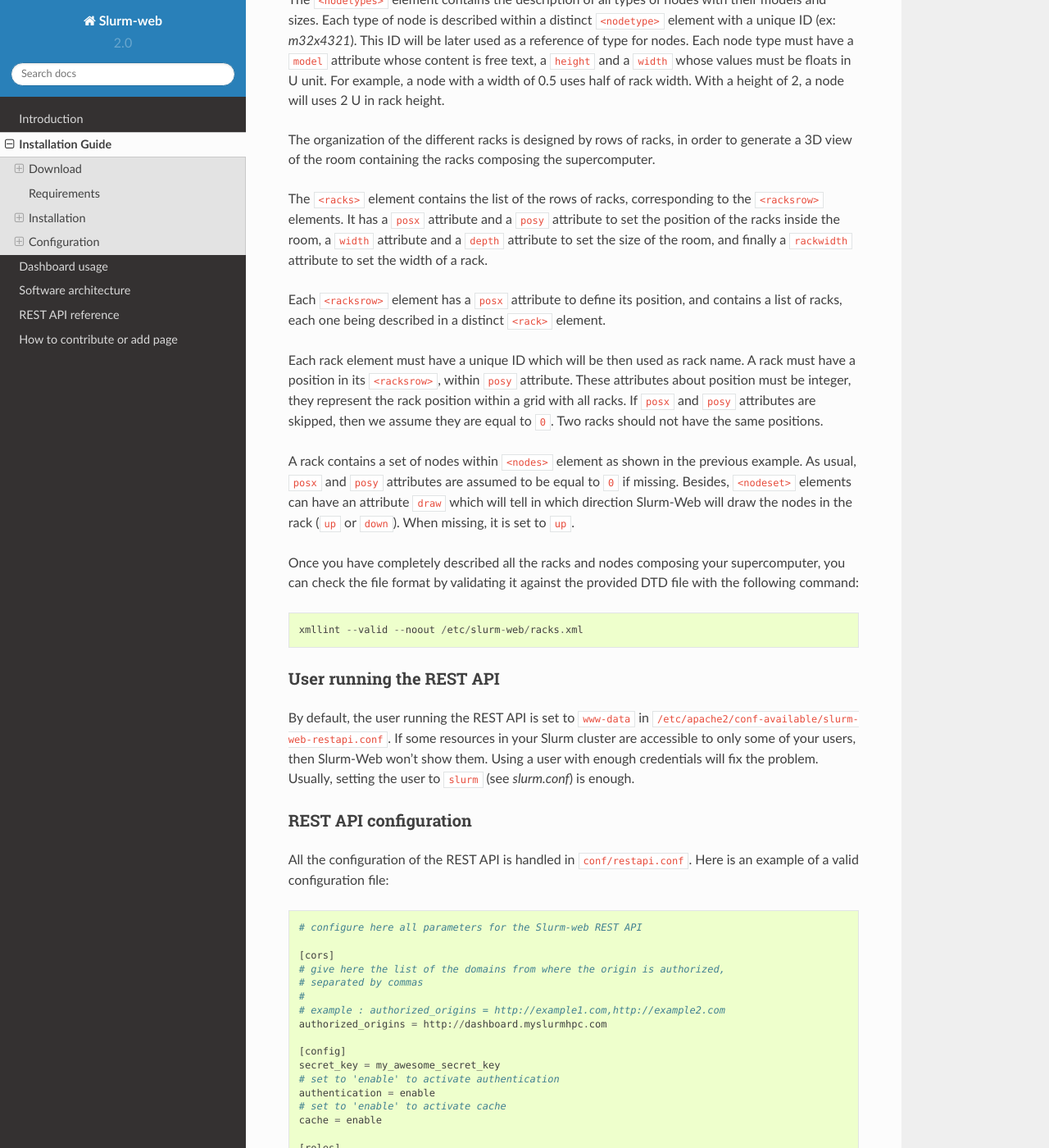
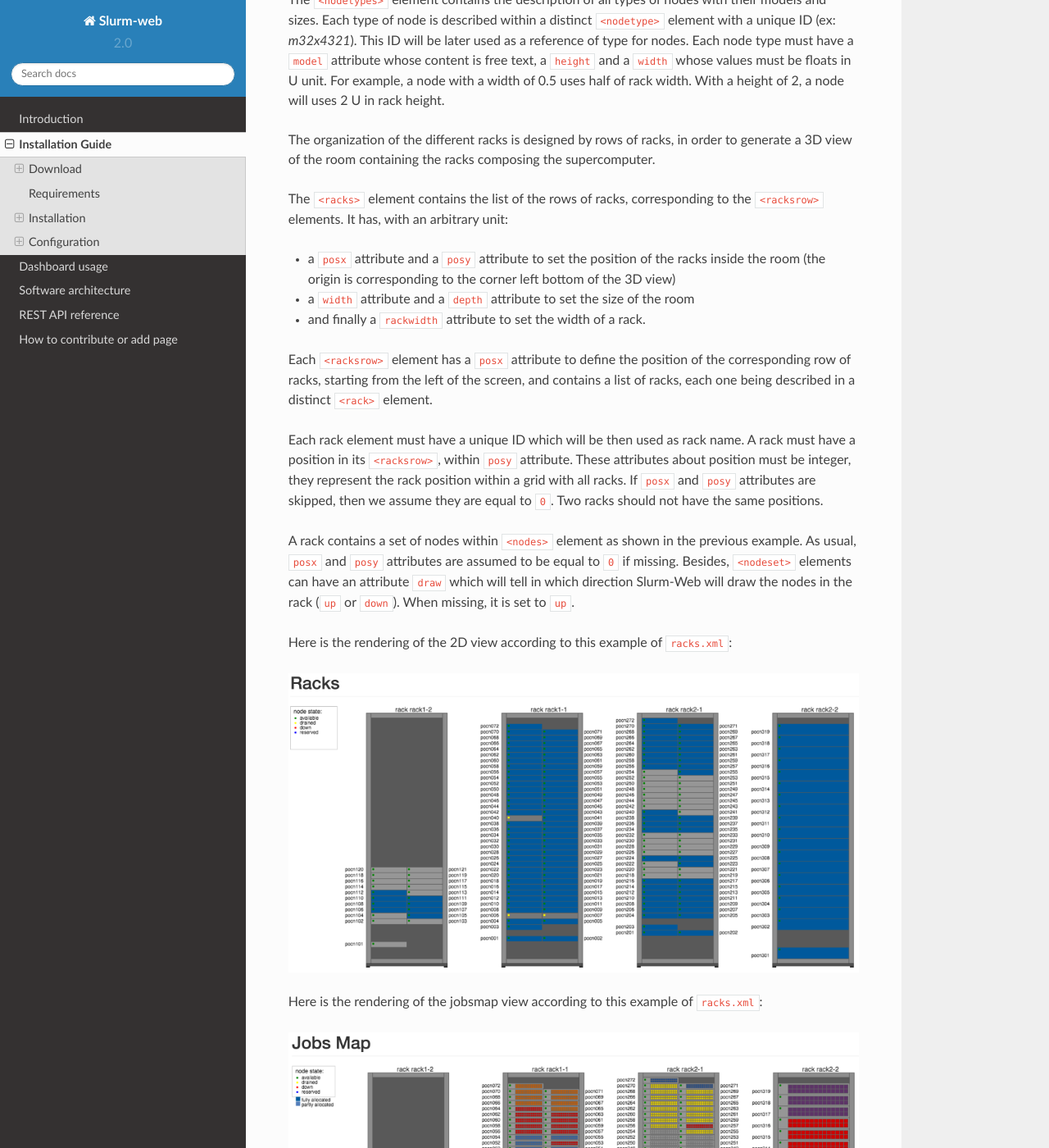
Before and after one commit to rackslab/Slurm-web, a Sphinx documentation site: the page built from doc/installation.rst, in a window 1280 px wide and 1400 px high, scrolled down 3138 px. Shown: the whole window at 82% size. Built offline with Sphinx 7.4.7 and the Read the Docs theme 2.0.0, drawn with Linux system fonts in a browser that asks for light colours; some of the changed text lies outside the part shown.

Commit message:
update documentation for v2.0 - #56

```diff
--- a/doc/contribute.rst
+++ b/doc/contribute.rst
@@ -59,7 +59,8 @@
 ----------------------------------
 
 To add a new page in slurm-web :
-* Create a module object (see below) and save it in /js/modules/(pagename)/(pagename).js
+
+* Create a module object (see above) and save it in /js/modules/(pagename)/(pagename).js
 * Require the module files (.js and .hbs) in /js/core/index.js
 * Add a navigation element in /js/core/navbar/navbar.js
 * Add a navigation event in the `$(document).on('show')` in /js/core/index.js
--- a/doc/installation.rst
+++ b/doc/installation.rst
@@ -120,17 +120,17 @@
         <racksrow posx="0">
           <rack id="rack1-1" posy="0">
             <nodes>
-              <node id="cn001" type="m32x4321" posx="0" posy="3" />
-              <node id="cn002" type="m32x4321" posx="0.5" posy="3" />
+              <node id="cn001" type="m32x4321" posx="0" posy="2" />
+              <node id="cn002" type="m32x4321" posx="0.5" posy="2" />
               <node id="cn003" type="m32x4321" posx="0" posy="4" />
 
-              <nodeset id="cn[004-072]" type="m32x4321" />
+              <nodeset id="cn[004-072]" type="m32x4321" posy="5" />
             </nodes>
           </rack>
 
           <rack id="rack1-2" posy="1">
             <nodes>
-              <node id="cn101" type="m32x4321" posx="0" posy="3" />
+              <node id="cn101" type="m32x4321" posx="0" posy="1" />
               <nodeset id="cn[102-121]" type="m32x4321" posy="5" />
             </nodes>
           </rack>
@@ -143,14 +143,14 @@
               <node id="cn202" type="m32x4321" posx="0.5" posy="3" />
               <node id="cn203" type="m32x4321" posx="0" posy="4" />
 
-              <nodeset id="cn[204-272]" type="m32x4321" />
+              <nodeset id="cn[204-272]" type="m32x4321" posy="6" />
             </nodes>
           </rack>
 
           <rack id="rack2-2" posy="1">
             <nodes>
-              <node id="cn301" type="m32x4321" posx="0" posy="3" />
-              <nodeset id="cn[302-321]" type="m32x4321" posy="5" />
+              <node id="cn301" type="b43" posx="0" posy="0" />
+              <nodeset id="cn[302-319]" type="b43" posy="5" />
             </nodes>
           </rack>
         </racksrow>
@@ -173,12 +173,16 @@
 to generate a 3D view of the room containing the racks composing the supercomputer.
 
 The ``<racks>`` element contains the list of the rows of racks, corresponding to
-the ``<racksrow>`` elements. It has  a ``posx`` attribute and  a ``posy``
-attribute to set the position of the racks inside the room,  a ``width``
-attribute and  a ``depth`` attribute to set the size of the room, and finally  a
-``rackwidth`` attribute to set the width of a rack.
+the ``<racksrow>`` elements. It has, with an arbitrary unit:
 
-Each ``<racksrow>`` element has a ``posx`` attribute to define its position, and
+- a ``posx`` attribute and  a ``posy`` attribute to set the position of the racks
+  inside the room (the origin is corresponding to the corner left bottom of the
+  3D view)
+- a ``width`` attribute and  a ``depth`` attribute to set the size of the room
+- and finally  a ``rackwidth`` attribute to set the width of a rack.
+
+Each ``<racksrow>`` element has a ``posx`` attribute to define the position of
+the corresponding row of racks, starting from the left of the screen, and
 contains a list of racks, each one being described in a distinct ``<rack>``
 element.
 
@@ -195,6 +199,24 @@
 an attribute ``draw`` which will tell in which direction Slurm-Web
 will draw the nodes in the rack (``up`` or ``down``). When missing, it is
 set to ``up``.
+
+Here is the rendering of the 2D view according to this example of
+``racks.xml``:
+
+.. image:: img/screenshot_racks-2D_rendering_example.*
+   :width: 800px
+
+Here is the rendering of the jobsmap view according to this example of
+``racks.xml``:
+
+.. image:: img/screenshot_jobsmap_rendering_example.*
+   :width: 800px
+
+Here is the rendering of the 3D view according to this example of
+``racks.xml``:
+
+.. image:: img/screenshot_racks-3D_rendering_example.*
+   :width: 800px
 
 Once you have completely described all the racks and nodes composing your
 supercomputer, you can check the file format by validating it against the
--- a/doc/introduction.rst
+++ b/doc/introduction.rst
@@ -44,6 +44,11 @@
 .. image:: img/screenshot_jobsmap.*
    :width: 800px
 
+3D view:
+
+.. image:: img/screenshot_3D_view.*
+   :width: 800px
+
 Partitions view:
 
 .. image:: img/screenshot_partitions.*
--- a/doc/usage.rst
+++ b/doc/usage.rst
@@ -71,6 +71,11 @@
    its start time in the future.
 #. The QOS of the job
 #. The partition of the job
+
+You can filter the displayed jobs by using the input above the table, either
+by partition or by QoS. All the shown jobs then satisfy all the filters given
+in the input. There is an autocompletion mechanism on all partitions and QoS
+existing in the table.
 
 To get more details about one specific job, you can click anywhere on the job
 row:
```
Also changed, not shown: doc/architecture.rst (+46 -0 lines), doc/img/authentication_slurm-web.png (added), doc/img/authentication_slurm-web.svg (added), doc/img/screenshot_jobsmap_rendering_example.png (added), doc/img/screenshot_racks-2D_rendering_example.png (added), doc/img/screenshot_racks-3D_rendering_example.png (added), 1 other file.
